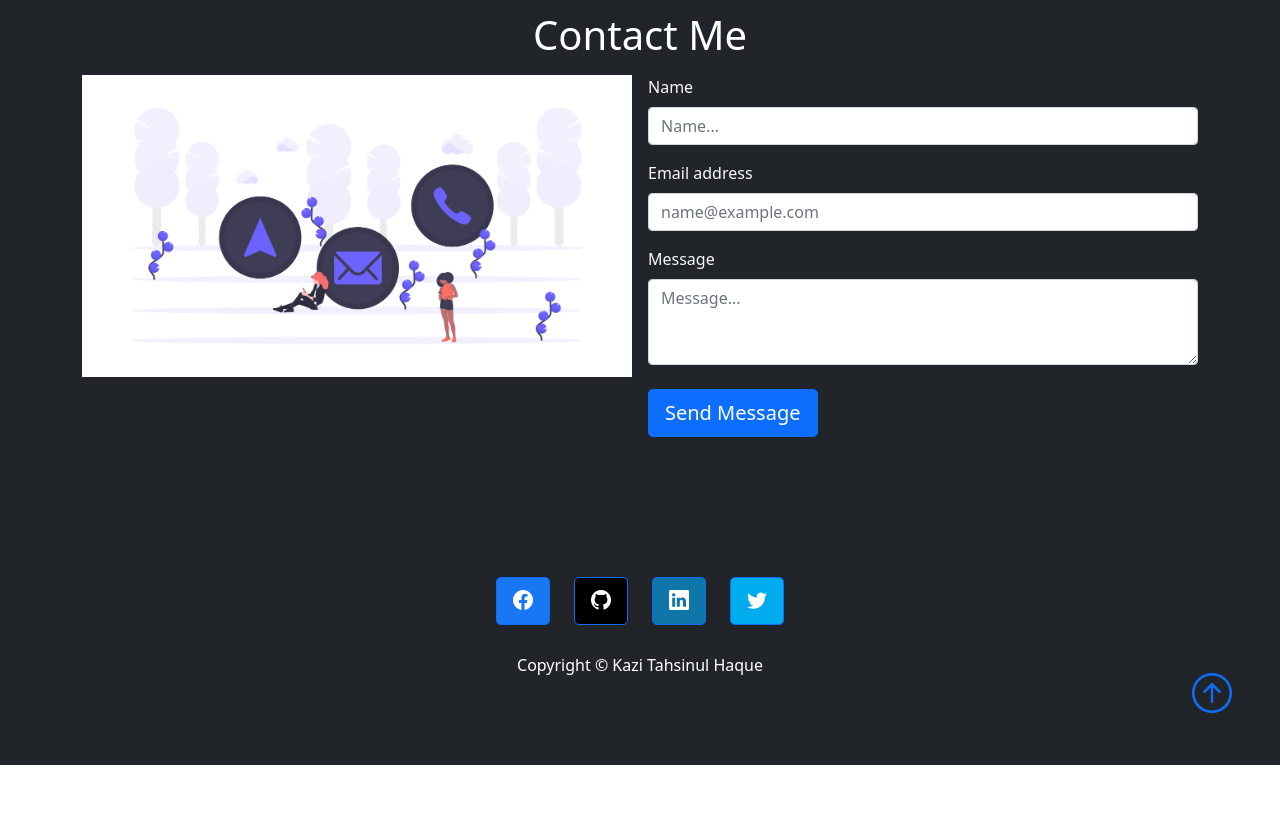
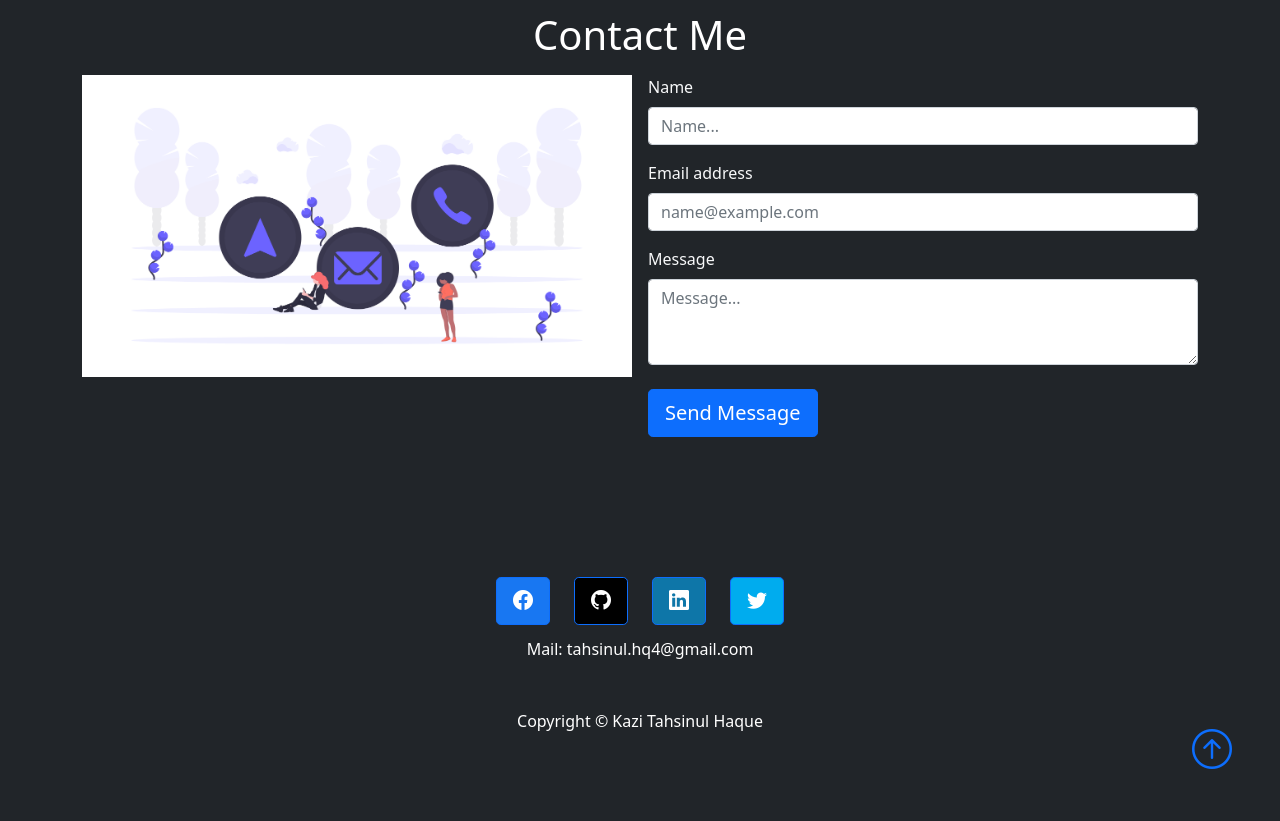
Before and after one commit to tahsinulhq/portfolio_website, a plain HTML site: page index.html in a window 1280 px wide. Shown: the part 2763-3584 px from the top of the page. Before the commit the page ends 3528 px from the top, so only its background shows below. Drawn offline with nearby package versions, Linux system fonts and the light colour scheme.

Commit message:
final changes

```diff
--- a/index.html
+++ b/index.html
@@ -349,6 +349,7 @@
                 href="https://twitter.com/tahsinul_haque"
                 role="button"><i class="bi-twitter"></i></a>
             </div>
+            <p class="py-2">Mail: tahsinul.hq4@gmail.com</p>
 
         </div>
         <p class="py-4">Copyright &copy; Kazi Tahsinul Haque</p>
```
Also changed, not shown: page_demo/accomplishments_page.png (added), page_demo/contact_me_page.png (added), page_demo/experience_page.png (added), page_demo/home_page.png (added), page_demo/skills_page.png (added), page_demo/works_page.png (added).
